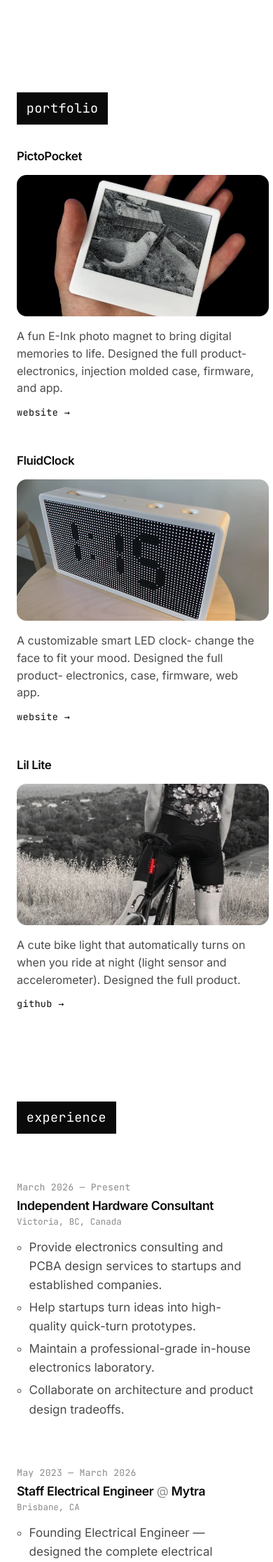
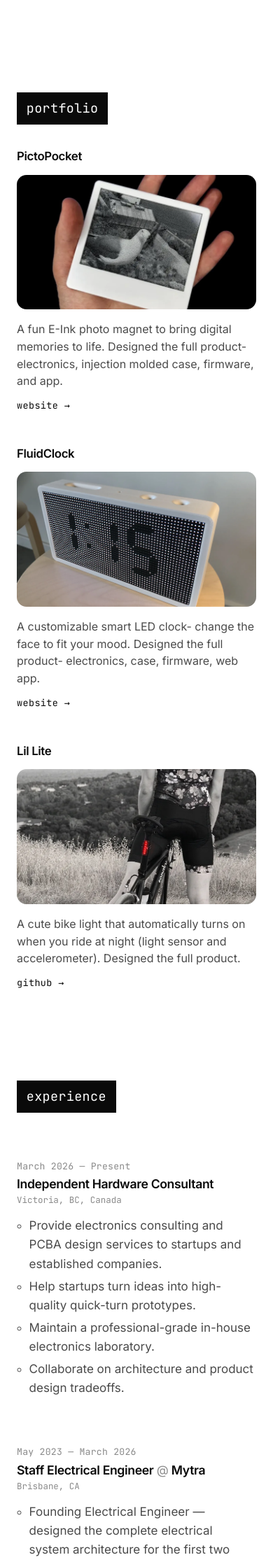
Before and after one commit to nawotech/nawotech.github.io, a Jekyll site: the page built from index.html, in a window 390 px wide. Shown: the part 1180-3412 px from the top of the page at 70% size. Built offline with Jekyll 4.4.1, drawn with Linux system fonts in a browser that asks for light colours.

Commit message:
resize image

```diff
--- a/assets/css/main.scss
+++ b/assets/css/main.scss
@@ -1080,6 +1080,19 @@ hr {
 // Responsive
 // =====================================================================
 @media (max-width: 720px) {
+  .portfolio-photos {
+    grid-template-columns: 1fr;
+  }
+
+  .portfolio-photo {
+    width: 100%;
+    max-width: 100%;
+  }
+
+  .lightbox-img {
+    max-width: 92vw;
+    max-height: 72vh;
+  }
 
   .timeline-row,
   .posts a,
```
